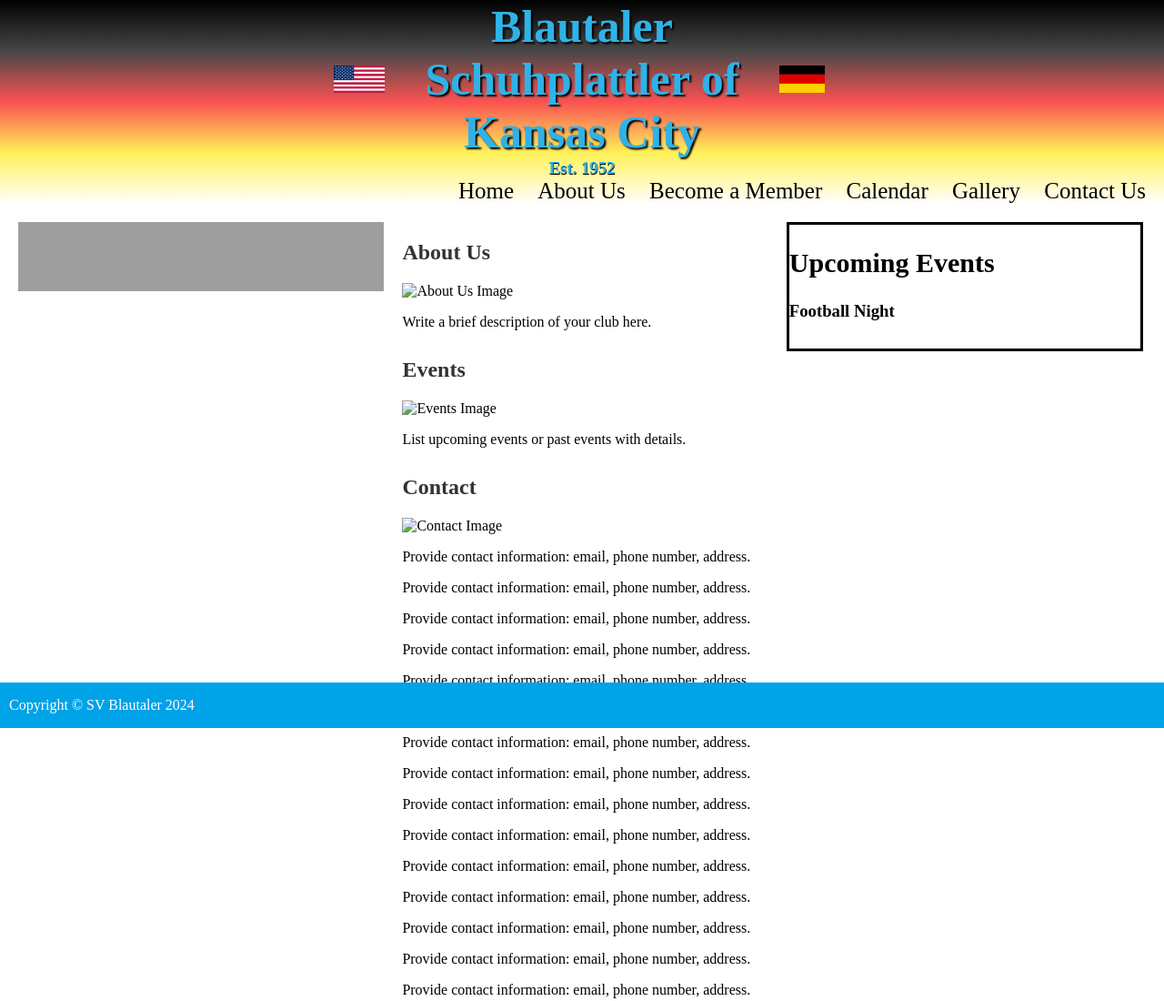
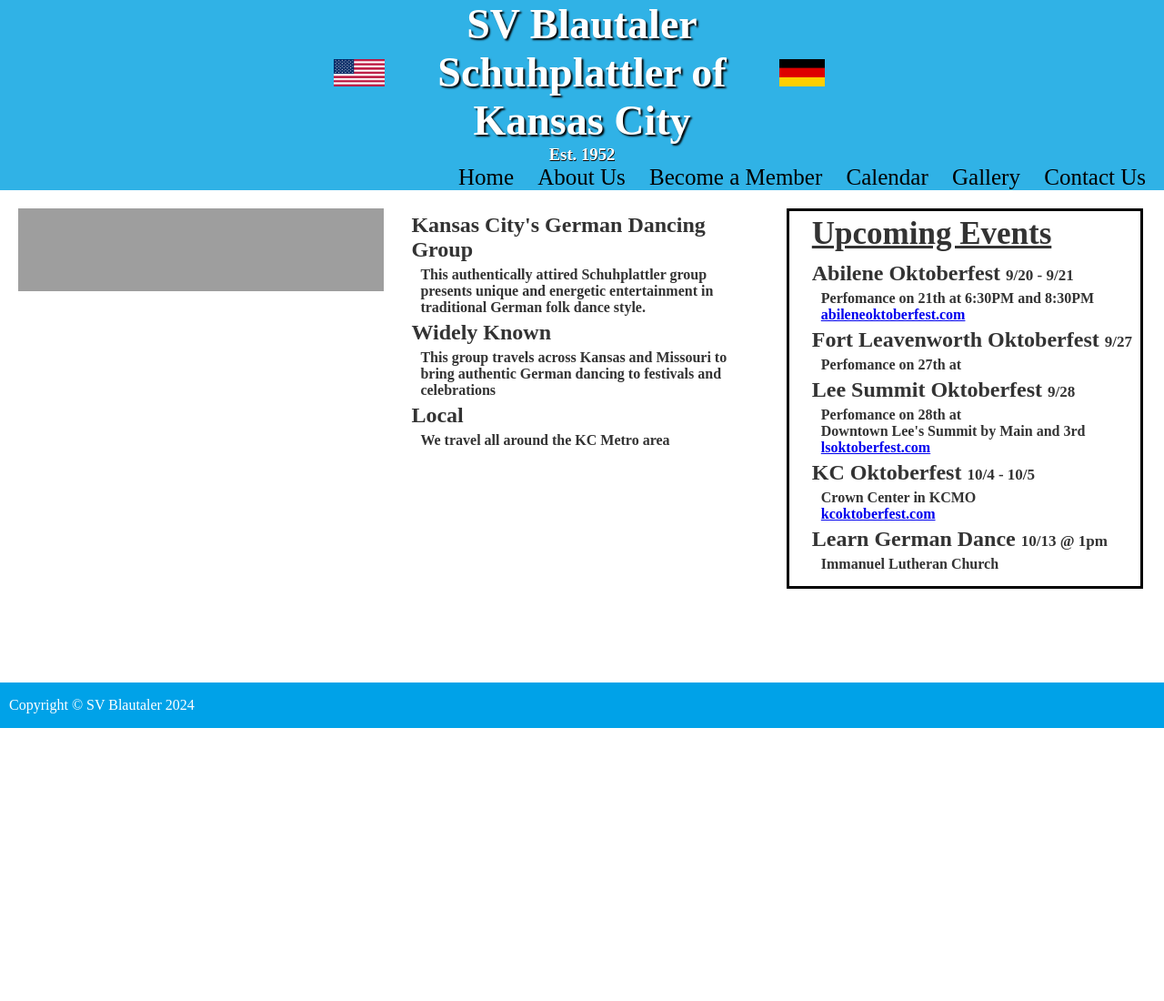
Before and after one commit to Rosebaugh/SVBlautaler, a plain HTML site: page index.html in a window 1280 px wide. Shown: the top 1100 px of the page at 91% size. After the commit the page ends 800 px from the top, so only its background shows below. Drawn offline with Linux system fonts and the light colour scheme; grey boxes are pictures that could not be loaded.

Commit message:
Added new styles and content to pages

```diff
--- /dev/null
+++ b/About.css
@@ -0,0 +1,71 @@
+nav a {
+    color: black;
+    text-decoration:none;
+}
+
+.column{
+    float: left;
+    width: 33%;
+    height: 100%;
+    padding-top: 20px;
+    padding-left: 20px;
+    padding-right: 10px;
+    box-sizing: border-box;
+    flex-grow: 1;
+    border: none;
+    margin: 0;
+}
+
+section#aboutUs{
+    padding-bottom: 15px;
+    padding-left: 15px;
+}
+
+section#aboutUs>h1{
+    font-size: 35px;
+    text-decoration: underline;
+}
+
+
+
+section {
+    margin-bottom: 0px;
+    margin-top: 10px;
+    padding-right: 10em;
+}
+
+section h1 {
+    color: #333;
+    padding-left: 30px;
+    padding-top: 5px;
+    padding-bottom: 5px;
+    margin: 0px;
+    border: 0px;
+    display: block;
+}
+section h3 {
+    font-size: 20px;
+    color: #333;
+    padding-left: 40px;
+    padding-top: 10px;
+    padding-bottom: 0px;
+    margin: 0px;
+    border: 0px;
+    display: block;
+}
+section h4 {
+    color: #333;
+    padding-left: 40px;
+    padding-top: 10px;
+    padding-bottom: 0px;
+    margin: 0px;
+    border: 0px;
+    display: block;
+}
+section small {
+    color: #333;
+    font-size: 17px;
+    margin: 0px;
+    border: 0px;
+    display: inline;
+}
--- /dev/null
+++ b/Contact.css
@@ -0,0 +1,72 @@
+nav a {
+    color: black;
+    text-decoration:none;
+}
+
+.column{
+    float: left;
+    width: 33%;
+    height: 100%;
+    padding-top: 20px;
+    padding-left: 20px;
+    padding-right: 10px;
+    box-sizing: border-box;
+    flex-grow: 1;
+    border: none;
+    margin: 0;
+}
+
+section#contactUs{
+    padding-bottom: 15px;
+    padding-left: 15px;
+}
+
+section#contactUs>h1{
+    font-size: 35px;
+    text-decoration: underline;
+}
+
+
+
+section {
+    margin-bottom: 0px;
+    margin-top: 10px;
+}
+
+section h1 {
+    color: #333;
+    padding-left: 30px;
+    padding-top: 5px;
+    padding-bottom: 5px;
+    margin: 0px;
+    border: 0px;
+    display: block;
+}
+section h3 {
+    color: #333;
+    padding-left: 40px;
+    padding-top: 0px;
+    padding-bottom: 0px;
+    margin: 0px;
+    border: 0px;
+    display: block;
+}
+section h4 {
+    color: #333;
+    padding-left: 40px;
+    padding-top: 10px;
+    padding-bottom: 0px;
+    margin: 0px;
+    border: 0px;
+    display: block;
+}
+section small {
+    color: #333;
+    font-size: 17px;
+    margin: 0px;
+    border: 0px;
+    display: inline;
+}
+section img {
+  border-radius: 50px;
+}
--- /dev/null
+++ b/Member.css
@@ -0,0 +1,74 @@
+nav a {
+    color: black;
+    text-decoration:none;
+}
+
+.column{
+    float: left;
+    width: 33%;
+    height: 100%;
+    padding-top: 20px;
+    padding-left: 20px;
+    padding-right: 10px;
+    box-sizing: border-box;
+    flex-grow: 1;
+    border: none;
+    margin: 0;
+}
+
+section#becomeAMember{
+    padding-bottom: 15px;
+    padding-left: 15px;
+}
+
+section#becomeAMember>h1{
+    font-size: 35px;
+    text-decoration: underline;
+}
+
+
+
+section {
+    margin-bottom: 0px;
+    margin-top: 10px;
+    padding-right: 10em;
+}
+
+section h1 {
+    color: #333;
+    padding-left: 30px;
+    padding-top: 5px;
+    padding-bottom: 5px;
+    margin: 0px;
+    border: 0px;
+    display: block;
+}
+section h3 {
+    font-size: 20px;
+    color: #333;
+    padding-left: 40px;
+    padding-top: 10px;
+    padding-bottom: 0px;
+    margin: 0px;
+    border: 0px;
+    display: block;
+}
+section h4 {
+    color: #333;
+    padding-left: 40px;
+    padding-top: 10px;
+    padding-bottom: 0px;
+    margin: 0px;
+    border: 0px;
+    display: block;
+}
+section small {
+    color: #333;
+    font-size: 17px;
+    margin: 0px;
+    border: 0px;
+    display: inline;
+}
+section img {
+  border-radius: 50px;
+}
--- a/SVBStyling.css
+++ b/SVBStyling.css
@@ -13,7 +13,8 @@ header {
 }
 
 #desktopNav, #mobileNav>#mobileHeaderBody{
-    background-image: linear-gradient(to bottom, black, #474747, #fa5252, #fff159, white);
+    background-color: #30b2e6;
+    /*background-image: linear-gradient(to bottom, black, #474747, #fa5252, #fff159, white);*/
 }
 
 #desktopNav .grid{
@@ -24,16 +25,16 @@ header {
 }
 
 #desktopNav h1{
-    font-size: 50px;
+    font-size: 46px;
     text-shadow: 2px 2px 2px black;
     margin: 0;
-    color: #30b2e6;
+    color: white;
 }
 
 #desktopNav h3{
     text-shadow: .5px .5px .5px black;
     margin: 0;
-    color: #30b2e6;
+    color: white;
 }
 
 #desktopNav ul {
@@ -45,7 +46,7 @@ header {
 }
 
 #desktopNav ul>li>a:hover{
-    color: #68a2e3;
+    color: white;
 }
 
 #desktopNav li {
@@ -59,7 +60,7 @@ header {
     font-size: 40px;
     text-shadow: 2px 2px black;
     margin: 0;
-    color: #30b2e6;
+    color: white;
     display:inline;
 }
 
@@ -68,8 +69,9 @@ header {
     display:inline;
     text-shadow: 2px 2px black;
     top: 0;
-    color: #30b2e6;
+    color: white;
     padding-top: 10px;
+
 }
 
 #mobileNav ul {
@@ -104,48 +106,10 @@ main {
     clear: both;
 }
 
-.column{
-    float: left;
-    width: 33%;
-    height: 100%;
-    padding-top: 20px;
-    padding-left: 20px;
-    padding-right: 10px;
-    box-sizing: border-box;
-    flex-grow: 1;
-    border: none;
-    margin: 0;
-}
-
 .deskContent{
     top: 10px;
     position: -webkit-sticky;
     position: sticky;
-}
-
-section#upcoming{
-    border-style: solid;
-}
-
-section#upcoming>h1{
-    font-size: 30px;
-}
-
-
-
-section {
-    margin-bottom: 30px;
-}
-
-section h2 {
-    color: #333;
-    /*margin-top: 0;*/
-}
-
-section img {
-    max-width: 100%;
-    display: block;
-    margin: 0 auto;
 }
 
 footer {
@@ -199,12 +163,14 @@ footer p{
     }
     #links.open ul {
         position: absolute;
+        border-top-style:solid;
+        border-top-color:black;
         left: 0;
         right: 0;
         text-align: center;
         margin-left: auto;
         margin-right: auto;
-        background-image: linear-gradient(to bottom, white, #1fc6f0);
+        background-image: linear-gradient(to bottom, #30b2e6, #1fc6f0);
     }
     #links.open a {
 
--- /dev/null
+++ b/index.css
@@ -0,0 +1,92 @@
+nav a {
+    color: black;
+    text-decoration:none;
+}
+
+.column{
+    float: left;
+    width: 33%;
+    height: 100%;
+    padding-top: 20px;
+    padding-left: 20px;
+    padding-right: 10px;
+    box-sizing: border-box;
+    flex-grow: 1;
+    border: none;
+    margin: 0;
+}
+
+section#upcoming{
+    border-style: solid;
+    padding-bottom: 15px;
+    padding-left: 15px;
+}
+
+section#upcoming>h1{
+    font-size: 35px;
+    text-decoration: underline;
+}
+
+
+
+section {
+    margin-bottom: 0px;
+}
+
+section h1 {
+    color: #333;
+    padding-left: 10px;
+    padding-top: 5px;
+    padding-bottom: 5px;
+    margin: 0px;
+    border: 0px;
+    display: block;
+}
+section h2 {
+    color: #333;
+    padding-left: 10px;
+    padding-top: 5px;
+    padding-bottom: 5px;
+    margin: 0px;
+    border: 0px;
+    display: block;
+}
+section h3 {
+    color: #333;
+    padding-left: 20px;
+    padding-top: 5px;
+    padding-bottom: 5px;
+    margin: 0px;
+    border: 0px;
+    display: block;
+}
+section h4 {
+    color: #333;
+    padding-left: 20px;
+    padding-top: 0px;
+    padding-bottom: 0px;
+    margin: 0px;
+    border: 0px;
+    display: block;
+}
+section p {
+    color: #333;
+    padding-top: 0px;
+    padding-bottom: 0px;
+    margin: 0px;
+    border: 0px;
+    display: block;
+}
+section small {
+    color: #333;
+    font-size: 17px;
+    margin: 0px;
+    border: 0px;
+    display: inline;
+}
+
+section img {
+    max-width: 100%;
+    display: block;
+    margin: 0 auto;
+}
--- a/index.html
+++ b/index.html
@@ -3,6 +3,7 @@
 <head>
     <title>Your Club Name</title>
     <link rel="stylesheet" type="text/css" href="SVBStyling.css">
+    <link rel="stylesheet" type="text/css" href="index.css">
 </head>
 <body onload="loadFacebook()" onresize="loadFacebook()">
     <meta name="viewport" content="width=device-width, initial-scale=1">
@@ -11,7 +12,7 @@
             <div>
                 <div class="grid">
                     <img src="us-flag.png" alt="US Flag" style="height: 30px; justify-self: right;">
-                    <h1>Blautaler Schuhplattler of Kansas City</h1>
+                    <h1>SV Blautaler Schuhplattler of Kansas City</h1>
                     <img src="german-flag.png" alt="German Flag" style="height: 30px;">
                 </div>
                 <h3>Est. 1952</h3>
@@ -91,46 +92,95 @@
         </div>
         <div class="column">
             <section id="about">
-                <h2>About Us</h2>
-                <img src="about_us_image.jpg" alt="About Us Image">
-                <p>Write a brief description of your club here.</p>
+                <h1>Kansas City's German Dancing Group</h1>
+                <h4>
+                This authentically attired Schuhplattler group presents unique and energetic entertainment in traditional German folk dance style.
+                </h4>
             </section>
 
             <section id="events">
-                <h2>Events</h2>
-                <img src="events_image.jpg" alt="Events Image">
-                <p>List upcoming events or past events with details.</p>
+                <h2>Widely Known</h2>
+                <h4>This group travels across Kansas and Missouri to bring authentic German dancing to festivals and celebrations</h4>
             </section>
 
             <section id="contact">
-                <h2>Contact</h2>
-                <img src="contact_image.jpg" alt="Contact Image">
-                <p>Provide contact information: email, phone number, address.</p>
-                <p>Provide contact information: email, phone number, address.</p>
-                <p>Provide contact information: email, phone number, address.</p>
-                <p>Provide contact information: email, phone number, address.</p>
-                <p>Provide contact information: email, phone number, address.</p>
-                <p>Provide contact information: email, phone number, address.</p>
-                <p>Provide contact information: email, phone number, address.</p>
-                <p>Provide contact information: email, phone number, address.</p>
-                <p>Provide contact information: email, phone number, address.</p>
-                <p>Provide contact information: email, phone number, address.</p>
-                <p>Provide contact information: email, phone number, address.</p>
-                <p>Provide contact information: email, phone number, address.</p>
-                <p>Provide contact information: email, phone number, address.</p>
-                <p>Provide contact information: email, phone number, address.</p>
-                <p>Provide contact information: email, phone number, address.</p>
-                <p>Provide contact information: email, phone number, address.</p>
+                <h2>Local</h2>
+                <!--img src="contact_image.jpg" alt="Contact Image"-->
+                <h4>
+                    We travel all around the KC Metro area
+                </h4>
             </section>
         </div>
         <div class="column deskContent">
             <section id="upcoming">
                 <h1>Upcoming Events</h1>
-
                 <section>
-                    <h3>
-                    Football Night
-                    </h3>
+                    <span>
+                        <h2>
+                            Abilene Oktoberfest <small>9/20 - 9/21</small>
+                        </h2>
+                        <h4>
+                            Perfomance on 21th at 6:30PM and 8:30PM
+                        </h4>
+                        <h4>
+                            <a href="https://www.abileneoktoberfest.com/" target="_blank">
+                                abileneoktoberfest.com
+                            </a>
+                        </h4>
+                    </span>
+                </section>
+                <section>
+                    <span>
+                        <h2>
+                            Fort Leavenworth Oktoberfest <small>9/27</small>
+                        </h2>
+                        <h4>
+                            Perfomance on 27th at
+                        </h4>
+                    </span>
+                </section>
+                <section>
+                    <span>
+                        <h2>
+                            Lee Summit Oktoberfest <small>9/28</small>
+                        </h2>
+                        <h4>
+                            Perfomance on 28th at
+                        </h4>
+                        <h4>
+                            Downtown Lee's Summit by Main and 3rd
+                        </h4>
+                        <h4>
+                            <a href="https://www.lsoktoberfest.com/" target="_blank">
+                                lsoktoberfest.com
+                            </a>
+                        </h4>
+                    </span>
+                </section>
+                <section>
+                    <span>
+                        <h2>
+                            KC Oktoberfest <small>10/4 - 10/5</small>
+                        </h2>
+                        <h4>
+                            Crown Center in KCMO
+                        </h4>
+                        <h4>
+                            <a href="https://kcoktoberfest.com/" target="_blank">
+                                kcoktoberfest.com
+                            </a>
+                        </h4>
+                    </span>
+                </section>
+                <section>
+                    <span>
+                        <h2>
+                            Learn German Dance <small>10/13  @ 1pm</small>
+                        </h2>
+                        <h4>
+                            Immanuel Lutheran Church
+                        </h4>
+                    </span>
                 </section>
             </section>
         </div>
```
Also changed, not shown: about.html (+16 -1 lines), contact.html (+16 -1 lines), member.html (+24 -1 lines), FacebookMessageUs.png (added).
